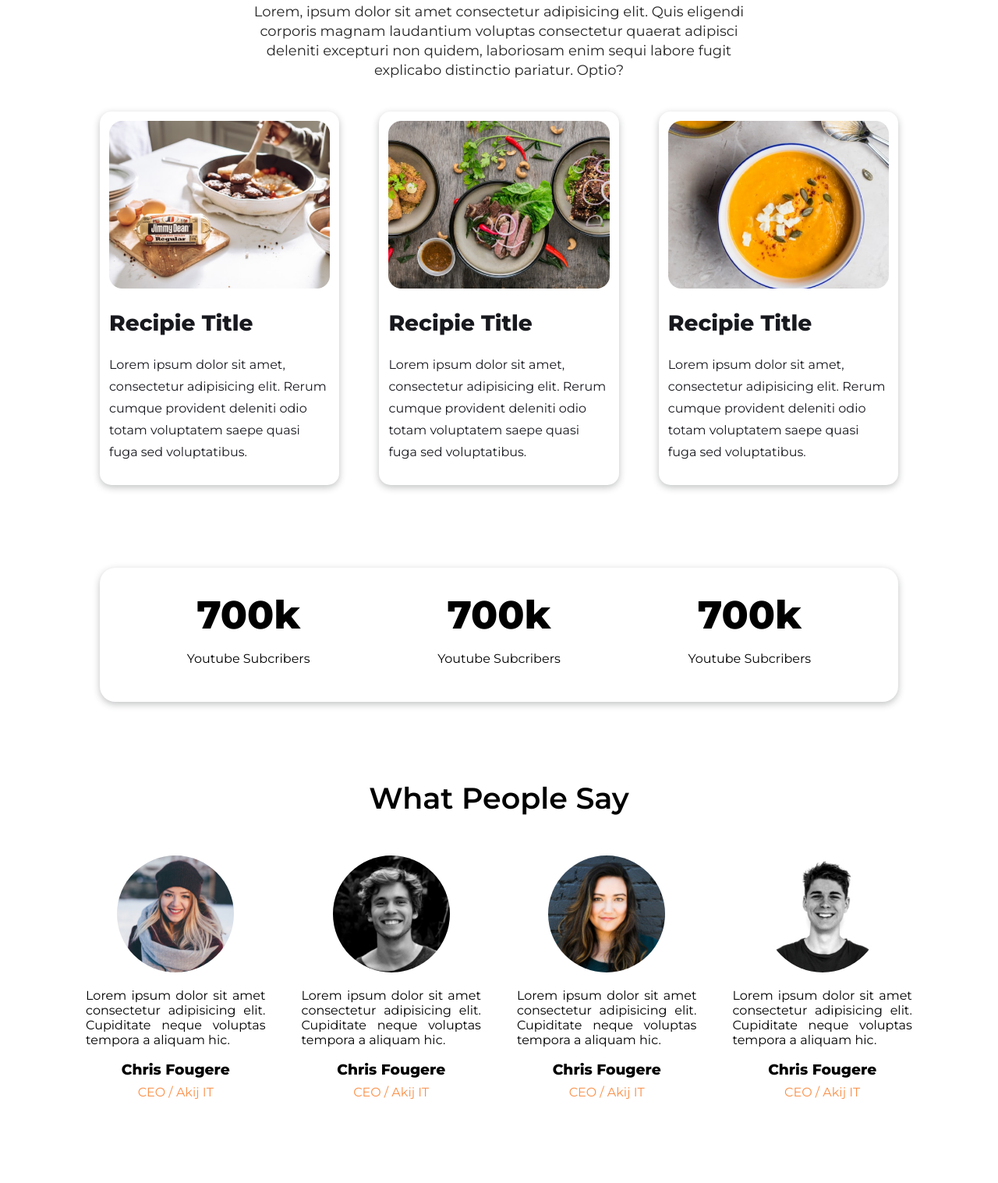
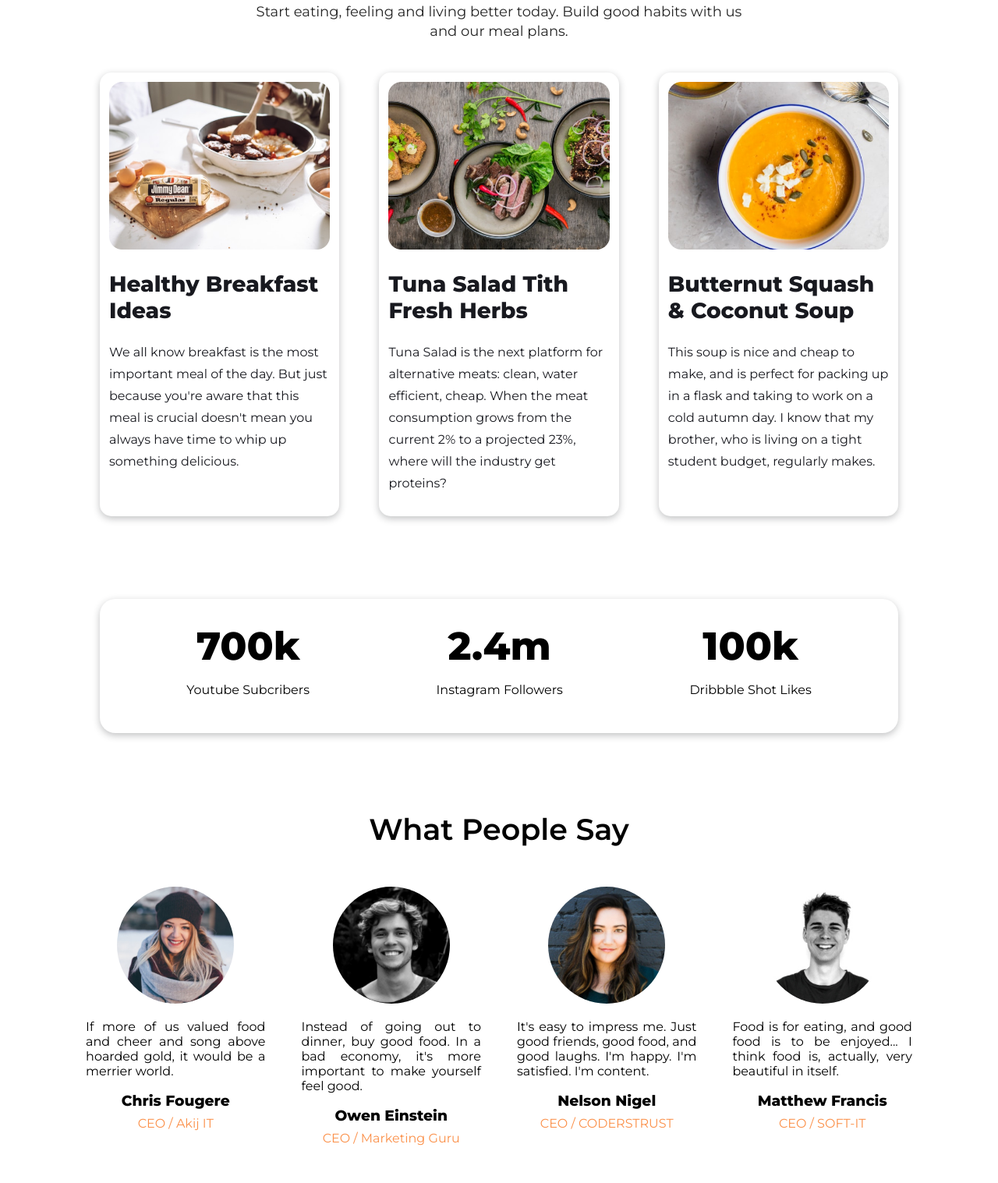
Before and after one commit to Sanjoy1210/food-network-website, a plain HTML site: page index.html in a window 1280 px wide. Shown: the part 1443-2960 px from the top of the page at 78% size. Drawn offline with Linux system fonts and the light colour scheme.

Commit message:
text change

```diff
--- a/index.html
+++ b/index.html
@@ -37,11 +37,8 @@
             <div class="half-width">
                 <div class="about-me-content">
                     <h1>About Me</h1>
-                    <p>Lorem ipsum dolor sit amet, consectetur adipisicing elit. Quia voluptatem, accusamus a molestiae
-                        quam
-                        dignissimos incidunt esse qui nisi nesciunt, at sequi fugiat cupiditate illum quas dolorum atque
-                        ullam
-                        aut nemo? Velit quos porro corrupti iusto eum perspiciatis illum odio.</p>
+                    <p>It's time to kick start a new lifestyle. Start eating, feeling & living better today. Build good
+                        habits with us in no time.</p>
                     <a href="#" class="link-button" target="_blank">Contact me</a>
                 </div>
             </div>
@@ -52,28 +49,28 @@
     <section class="recipie-area">
         <div class="recipie">
             <h1>My Recipies</h1>
-            <p>Lorem, ipsum dolor sit amet consectetur adipisicing elit. Quis eligendi corporis magnam laudantium
-                voluptas consectetur quaerat adipisci deleniti excepturi non quidem, laboriosam enim sequi labore fugit
-                explicabo distinctio pariatur. Optio?</p>
+            <p>Start eating, feeling and living better today. Build good habits with us and our meal plans.</p>
         </div>
         <div class="recipie-container">
             <div class="recipie-item">
                 <img src="images/food/Project Cover.jpg" alt="Recipie">
-                <h2>Recipie Title</h2>
-                <p>Lorem ipsum dolor sit amet, consectetur adipisicing elit. Rerum cumque provident deleniti odio totam
-                    voluptatem saepe quasi fuga sed voluptatibus.</p>
+                <h2>Healthy Breakfast Ideas</h2>
+                <p>We all know breakfast is the most important meal of the day. But just because you're aware that this
+                    meal is crucial doesn't mean you always have time to whip up something delicious. </p>
             </div>
             <div class="recipie-item recipie-item-2">
                 <img src="images/food/Project Cover1.jpg" alt="Recipie">
-                <h2>Recipie Title</h2>
-                <p>Lorem ipsum dolor sit amet, consectetur adipisicing elit. Rerum cumque provident deleniti odio totam
-                    voluptatem saepe quasi fuga sed voluptatibus.</p>
+                <h2>Tuna Salad Tith Fresh Herbs</h2>
+                <p>Tuna Salad is the next platform for alternative meats: clean, water efficient, cheap. When the
+                    meat consumption grows from the current 2% to a projected 23%, where will the industry
+                    get proteins?</p>
             </div>
             <div class="recipie-item">
                 <img src="images/food/Project Cover.png" alt="Recipie">
-                <h2>Recipie Title</h2>
-                <p>Lorem ipsum dolor sit amet, consectetur adipisicing elit. Rerum cumque provident deleniti odio totam
-                    voluptatem saepe quasi fuga sed voluptatibus.</p>
+                <h2>Butternut Squash & Coconut Soup</h2>
+                <p>This soup is nice and cheap to make, and is perfect for packing up in a flask and taking to work on a
+                    cold autumn day. I know that my brother, who is living on a tight student budget, regularly makes.
+                </p>
             </div>
         </div>
     </section>
@@ -87,12 +84,12 @@
                     <p>Youtube Subcribers</p>
                 </div>
                 <div class="counter-content">
-                    <h2>700k</h2>
-                    <p>Youtube Subcribers</p>
+                    <h2>2.4m</h2>
+                    <p>Instagram Followers</p>
                 </div>
                 <div class="counter-content">
-                    <h2>700k</h2>
-                    <p>Youtube Subcribers</p>
+                    <h2>100k</h2>
+                    <p>Dribbble Shot Likes</p>
                 </div>
             </div>
         </div>
@@ -105,31 +102,30 @@
         <div class="review-container">
             <div class="review-item">
                 <img src="images/client/client4.jpg" alt="Client">
-                <p>Lorem ipsum dolor sit amet consectetur adipisicing elit. Cupiditate neque voluptas tempora a aliquam
-                    hic.</p>
+                <p>If more of us valued food and cheer and song above hoarded gold, it would be a merrier world.</p>
                 <h3>Chris Fougere</h3>
                 <span class="gradient-color">CEO / Akij IT</span>
             </div>
             <div class="review-item">
                 <img src="images/client/client1.jpg" alt="Client">
-                <p>Lorem ipsum dolor sit amet consectetur adipisicing elit. Cupiditate neque voluptas tempora a aliquam
-                    hic.</p>
-                <h3>Chris Fougere</h3>
-                <span class="gradient-color">CEO / Akij IT</span>
+                <p>Instead of going out to dinner, buy good food. In a bad
+                    economy, it's more important to make yourself feel good.</p>
+                <h3>Owen Einstein</h3>
+                <span class="gradient-color">CEO / Marketing Guru</span>
             </div>
             <div class="review-item">
                 <img src="images/client/client2.jpg" alt="Client">
-                <p>Lorem ipsum dolor sit amet consectetur adipisicing elit. Cupiditate neque voluptas tempora a aliquam
-                    hic.</p>
-                <h3>Chris Fougere</h3>
-                <span class="gradient-color">CEO / Akij IT</span>
+                <p>It's easy to impress me. Just good friends, good food, and good laughs. I'm happy. I'm satisfied. I'm
+                    content.</p>
+                <h3>Nelson Nigel</h3>
+                <span class="gradient-color">CEO / CODERSTRUST</span>
             </div>
             <div class="review-item">
                 <img src="images/client/client3.jpg" alt="Client">
-                <p>Lorem ipsum dolor sit amet consectetur adipisicing elit. Cupiditate neque voluptas tempora a aliquam
-                    hic.</p>
-                <h3>Chris Fougere</h3>
-                <span class="gradient-color">CEO / Akij IT</span>
+                <p>Food is for eating, and good food is to be enjoyed... I think food is, actually, very beautiful in
+                    itself.</p>
+                <h3>Matthew Francis</h3>
+                <span class="gradient-color">CEO / SOFT-IT</span>
             </div>
         </div>
 
```
